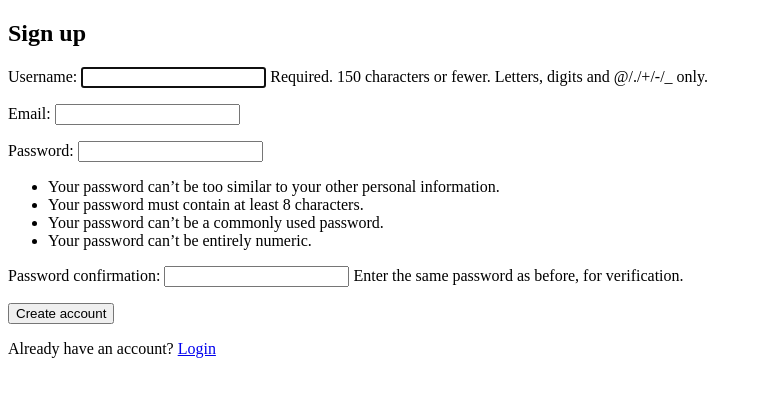
After one commit to mammadlicavid/Farm-Inventory-Manager, a Django app: page /signup/ in a window 1280 px wide. The commit adds this page. Shown: the top 397 px of the page, without its empty margins (0-762 px from the left). Run offline with Django 5.2, Linux system fonts and the light colour scheme.

Commit message:
Login Logout logic complete with correct pipeline.

```diff
--- a/backend/apps/inventory/urls.py
+++ b/backend/apps/inventory/urls.py
@@ -1,6 +1,7 @@
 from django.urls import path
-from .views import home
+from .views import home, dashboard
 
 urlpatterns = [
     path("", home, name="home"),
+    path("dashboard/", dashboard, name="dashboard"),
 ]
--- /dev/null
+++ b/backend/apps/users/forms.py
@@ -0,0 +1,11 @@
+from django import forms
+from django.contrib.auth.forms import UserCreationForm
+from django.contrib.auth.models import User
+
+
+class SignUpForm(UserCreationForm):
+    email = forms.EmailField(required=True)
+
+    class Meta:
+        model = User
+        fields = ("username", "email", "password1", "password2")
--- a/backend/apps/users/urls.py
+++ b/backend/apps/users/urls.py
@@ -1,8 +1,12 @@
 # users/urls.py
 from django.urls import path
-from django.contrib.auth.views import LoginView, LogoutView
+from . import views
 
 urlpatterns = [
-    path("login/", LoginView.as_view(), name="login"),
-    path("logout/", LogoutView.as_view(), name="logout"),
+    path("login/", views.login_page, name="login"),
+    path("process_login/", views.process_login, name="process_login"),
+    path("logout/", views.logout_view, name="logout"),
+
+    path("signup/", views.signup_page, name="signup"),
+    path("process_signup/", views.process_signup, name="process_signup"),
 ]
--- a/backend/apps/users/views.py
+++ b/backend/apps/users/views.py
@@ -1,3 +1,65 @@
-from django.shortcuts import render
+from django.contrib.auth import login, logout
+from django.contrib import messages
+from django.shortcuts import redirect, render
+from django.views.decorators.cache import never_cache
+from django.views.decorators.csrf import ensure_csrf_cookie
+
+from .services import auth_api_login
+from .forms import SignUpForm
+
 
 # Create your views here.
+
+@never_cache
+@ensure_csrf_cookie
+def login_page(request):
+    return render(request, "registration/login.html")
+
+
+def process_login(request):
+    if request.method != "POST":
+        return redirect("login")
+
+    username = request.POST.get("username", "").strip()
+    password = request.POST.get("password", "")
+
+    result = auth_api_login(username, password)
+
+    if result["code"] == 0:
+        login(request, result["user"])
+        return redirect("dashboard")
+
+    messages.error(request, result["message"])
+    return redirect("login")
+
+def logout_view(request):
+    logout(request)
+    return redirect("login")
+
+@never_cache
+@ensure_csrf_cookie
+def signup_page(request):
+    # GET: show the signup form
+    form = SignUpForm()
+    return render(request, "registration/signup.html", {"form": form})
+
+
+def process_signup(request):
+    # POST: handle signup
+    if request.method != "POST":
+        return redirect("signup")
+
+    form = SignUpForm(request.POST)
+    if not form.is_valid():
+        # show form errors
+        return render(request, "registration/signup.html", {"form": form})
+
+    user = form.save(commit=False)
+    user.is_active = False  # admin approval required
+    user.save()
+
+    messages.success(
+        request,
+        "Account created. Please wait for admin approval."
+    )
+    return redirect("login")
--- a/backend/config/settings.py
+++ b/backend/config/settings.py
@@ -135,3 +135,7 @@ DEFAULT_AUTO_FIELD = 'django.db.models.BigAutoField'
 LOGIN_URL = "/login/"
 LOGIN_REDIRECT_URL = "/dashboard/"
 LOGOUT_REDIRECT_URL = "/login/"
+
+# Logout logic
+SESSION_COOKIE_AGE = 60  # 60 seconds
+SESSION_EXPIRE_AT_BROWSER_CLOSE = True
--- a/backend/config/urls.py
+++ b/backend/config/urls.py
@@ -18,7 +18,7 @@ from django.contrib import admin
 from django.urls import include, path
 
 urlpatterns = [
-    path('admin/', admin.site.urls),
+    path("admin/", admin.site.urls),
     path("", include("users.urls")),
     path("", include("inventory.urls")),
 ]
--- /dev/null
+++ b/backend/templates/registration/signup.html
@@ -0,0 +1,26 @@
+<!DOCTYPE html>
+<html>
+<head>
+    <title>Sign up</title>
+</head>
+<body>
+    <h2>Sign up</h2>
+
+    {% if messages %}
+      {% for message in messages %}
+        <p>{{ message }}</p>
+      {% endfor %}
+    {% endif %}
+
+    <form method="post" action="{% url 'process_signup' %}">
+        {% csrf_token %}
+        {{ form.as_p }}
+        <button type="submit">Create account</button>
+    </form>
+
+    <p>
+      Already have an account?
+      <a href="{% url 'login' %}">Login</a>
+    </p>
+</body>
+</html>
```
Also changed, not shown: backend/apps/inventory/views.py (+5 -3 lines), backend/apps/users/services.py (added, +24 -0 lines), backend/templates/registration/login.html (+22 -7 lines), backend/db.sqlite3.
